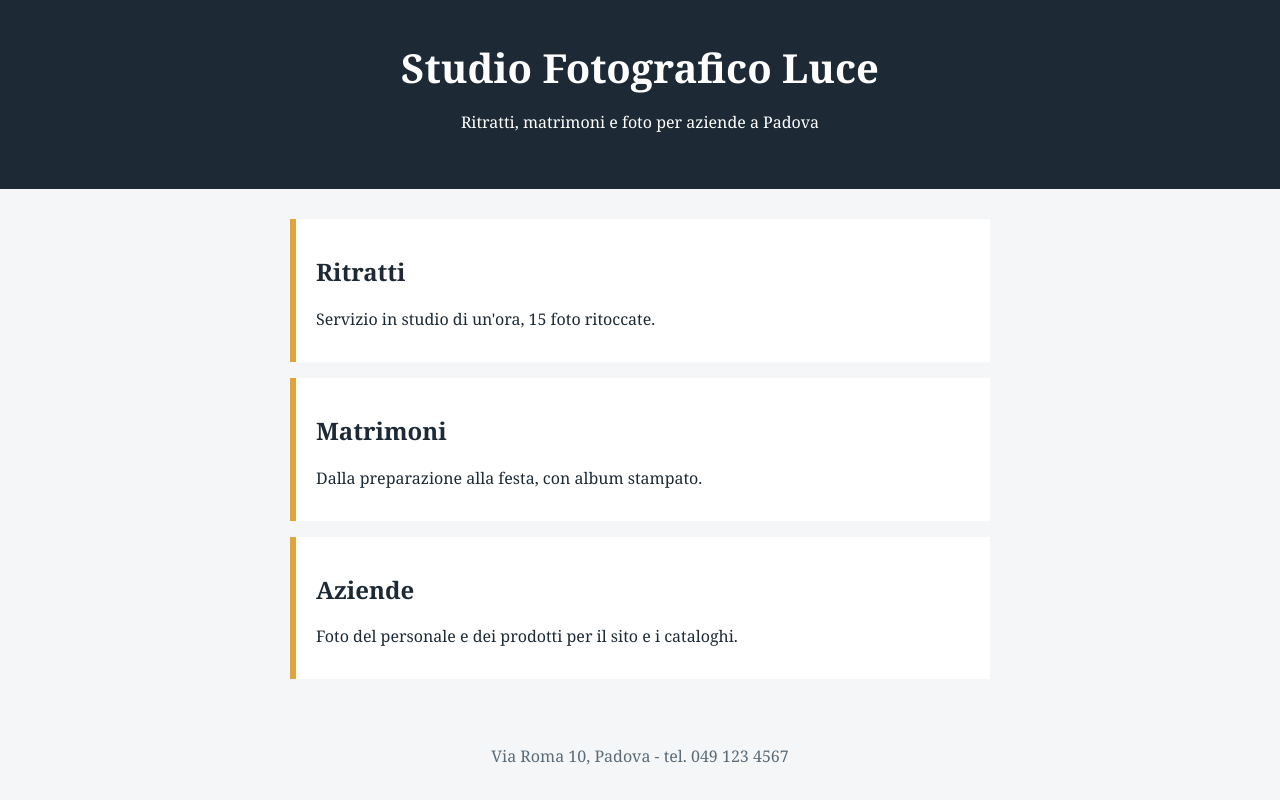
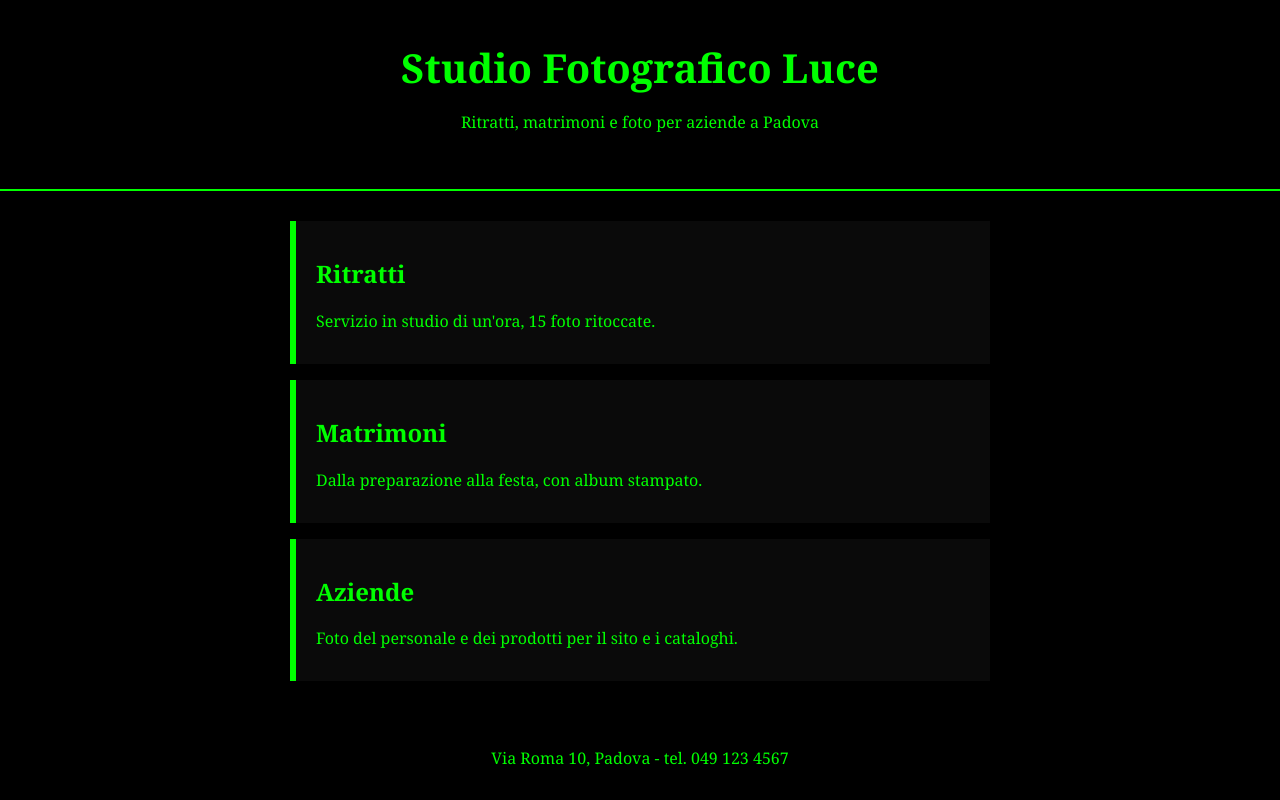
Before and after one commit to danielsan9138/studio-fotografico-luce, a plain HTML site: page index.html in a window 1280 px wide. Drawn offline with Linux system fonts and the light colour scheme.

Commit message:
salvataggio prima del caricamento

```diff
--- a/index.html
+++ b/index.html
@@ -5,12 +5,14 @@
 <meta name="viewport" content="width=device-width, initial-scale=1">
 <title>Studio Fotografico Luce</title>
 <style>
-  body { margin: 0; font-family: Georgia, serif; background: #f4f6f8; color: #1d2a36; }
-  header { background: #1d2a36; color: #ffffff; padding: 40px 20px; text-align: center; }
+  /* Sfondo nero e testo verde per tutto il sito */
+  body { margin: 0; font-family: Georgia, serif; background: #000000; color: #00ff00; }
+  header { background: #000000; color: #00ff00; padding: 40px 20px; text-align: center; border-bottom: 2px solid #00ff00; }
   h1 { margin: 0; font-size: 40px; }
   main { max-width: 700px; margin: 0 auto; padding: 30px 20px; }
-  .servizio { background: #ffffff; border-left: 6px solid #e0a43a; padding: 16px 20px; margin-bottom: 16px; }
-  footer { text-align: center; padding: 20px; color: #5b6b78; }
+  /* Ogni riquadro servizio: sfondo quasi nero con bordo verde */
+  .servizio { background: #0a0a0a; border-left: 6px solid #00ff00; padding: 16px 20px; margin-bottom: 16px; color: #00ff00; }
+  footer { text-align: center; padding: 20px; color: #00ff00; }
 </style>
 </head>
 <body>
```
